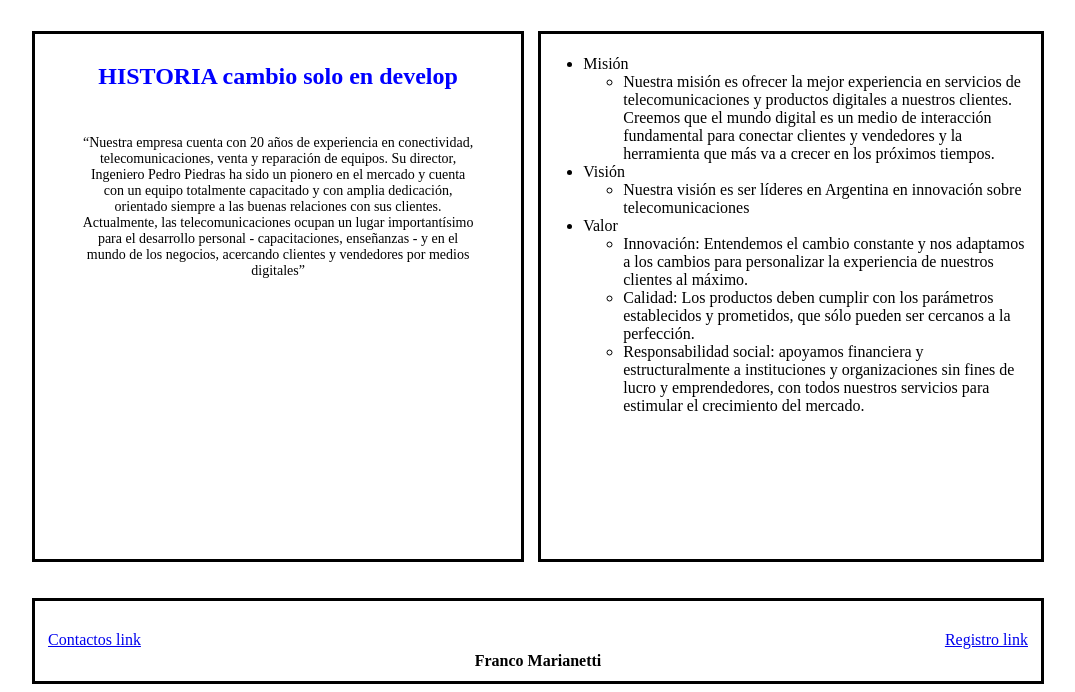
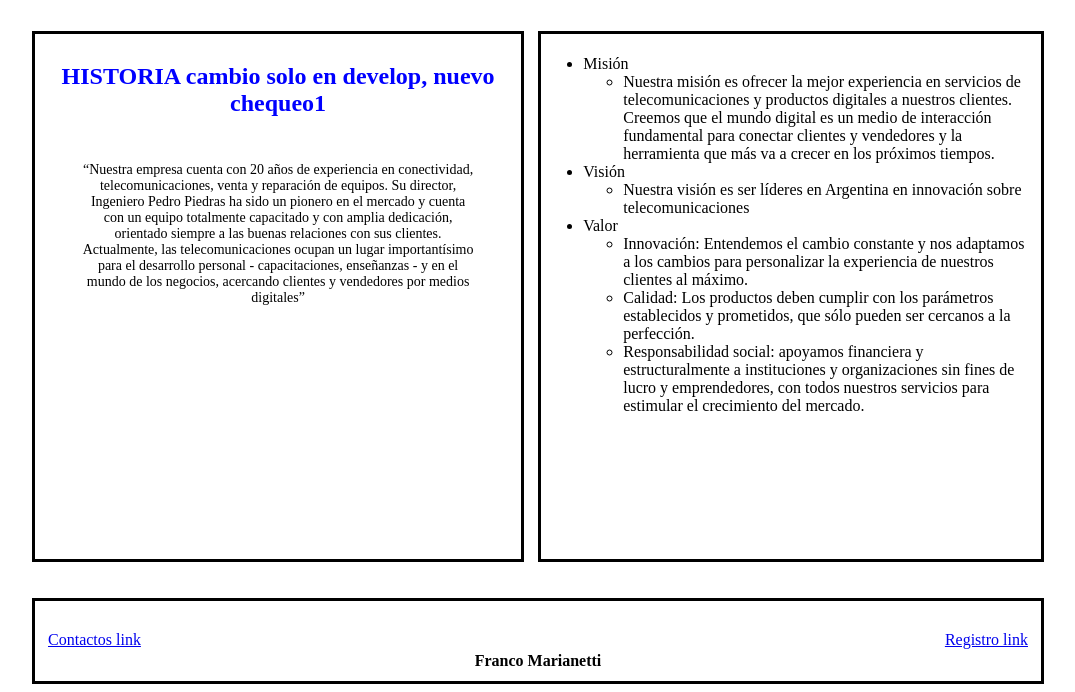
Before and after one commit to Q-ko/Empresa, a plain HTML site: page index.html in a window 1280 px wide. Shown: the part 143-835 px from the top of the page, without its empty margins (102-1177 px from the left). Drawn offline with Linux system fonts and the light colour scheme.

Commit message:
cambio 2

```diff
--- a/index.html
+++ b/index.html
@@ -40,7 +40,7 @@
 
         <main>
         <div class="bloque-izq">
-            <h3>HISTORIA cambio solo en develop</h3>
+            <h3>HISTORIA cambio solo en develop, nuevo chequeo1</h3>
 
             <div class="historia">
                 <p>“Nuestra empresa cuenta con 20 años de experiencia en conectividad, telecomunicaciones, venta y reparación de equipos.
```
